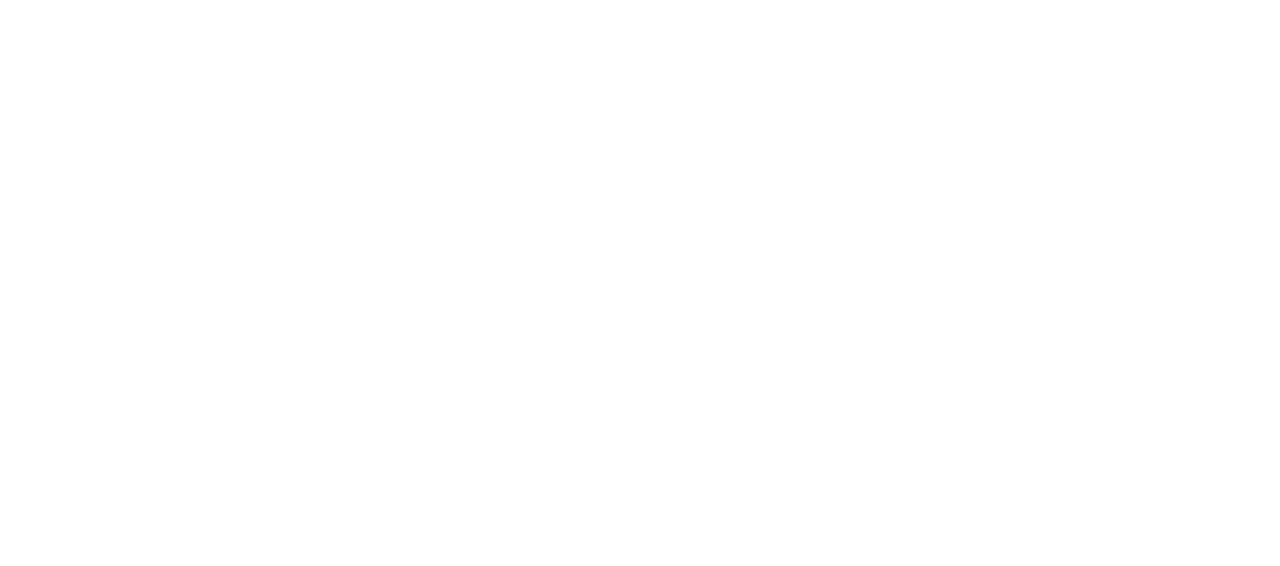
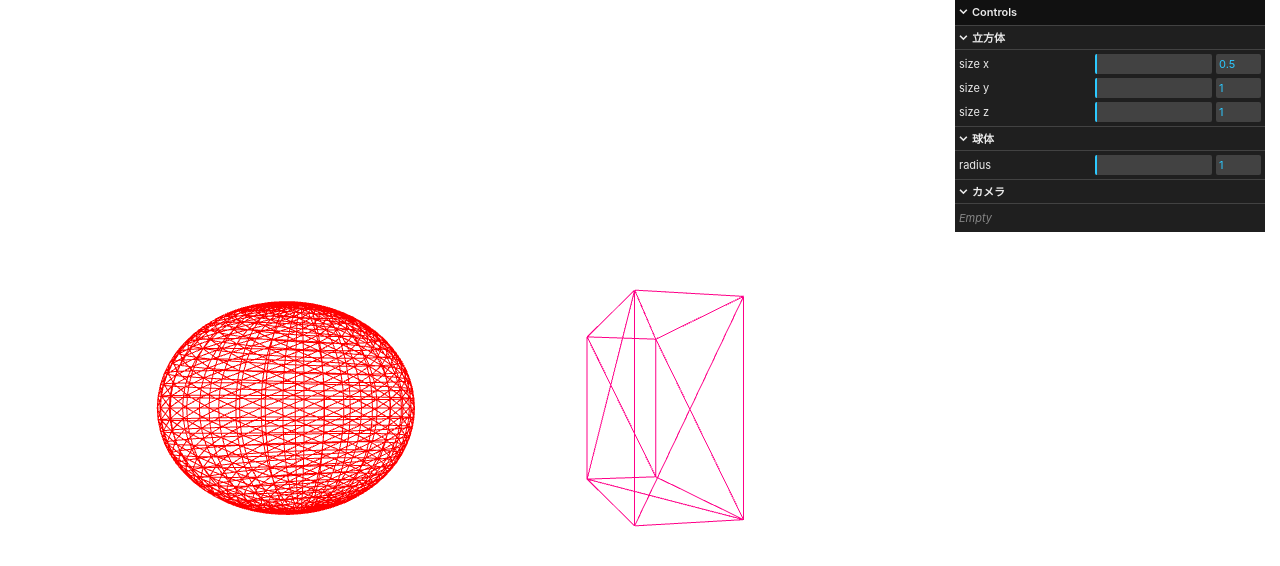
Before and after one commit to sausukei/sotsuken, a website: page index.html in a window 1280 px wide. Drawn offline with nearby package versions, Linux system fonts and the light colour scheme; animation ran at ten frames a second.

Commit message:
some change

```diff
--- a/index.html
+++ b/index.html
@@ -1,12 +1,128 @@
 <!DOCTYPE html>
-<html lang="en">
+<html lang="ja">
 <head>
     <meta charset="UTF-8">
     <meta name="viewport" content="width=device-width, initial-scale=1.0">
-    <title>Document</title>
+    <title>Virtual EC site</title>
 </head>
 <body>
+    <div></div>
+    <script type="importmap">
+        {
+        "imports": {
+            "three": "./node_modules/three/build/three.module.js",
+            "OrbitControls": "./node_modules/three/examples/jsm/controls/OrbitControls.js",
+            "Sphere": "./module/Sphere.js",
+            "three/addons/": "./node_modules/three/examples/jsm/"
+        }
+        }
+    </script>
+    <!-- <script type="module">
+        import Hello from './module/Hello.js';
+        // import Cube from './module/Cube.js';
+        import Sample from './module/egSample.js';
+        // Cube();
+        Hello();
+        Sample();
+    </script> -->
+    <script type="module">
+        import * as THREE from "three";
+        // import { THREE, scene, camera, renderer } from "https://code4fukui.github.io/egxr.js/egxr.js";
+        import { OrbitControls } from "OrbitControls";
+        import Sphere  from "Sphere";
+        import { GUI } from "three/addons/libs/lil-gui.module.min.js";
+        import { GLTFLoader } from 'three/addons/loaders/GLTFLoader.js';
 
+        let actions, settings;
+
+
+
+
+        function createPanel() {
+
+
+            const panel = new GUI( { width: 310 } );
+
+            const folder1 = panel.addFolder( '立方体' );
+            const folder2 = panel.addFolder( '球体' );
+            const folder3 = panel.addFolder( 'カメラ' );
+
+            settings = {
+                "size x": 0.5,
+                "size y": 1,
+                "size z": 1,
+                "radius": 1,
+            }
+
+            folder1.add(settings, "size x", 0.5, 5, 0.05).listen().onChange( function(x) {
+                setSize(x,settings["size y"],settings["size z"]);
+            });
+            folder1.add(settings, "size y", 1, 5, 0.05).listen().onChange( function(y) {
+                setSize(settings["size x"],y,settings["size z"]);
+            });
+            folder1.add(settings, "size z", 1, 5, 0.05).listen().onChange( function(z) {
+                setSize(settings["size x"],settings["size y"],z);
+            });
+            folder2.add(settings, "radius", 1, 5, 0.05).listen().onChange( function(x) {
+                sphere.changeSize(x);
+            });
+
+            folder1.open();
+            folder2.open();
+            folder3.open();
+
+
+        }
+
+        createPanel();
+        // import { Button } from "Button";
+        // add css
+
+        const scene = new THREE.Scene();
+        const camera = new THREE.PerspectiveCamera( 75, window.innerWidth / window.innerHeight, 0.1, 1000 );
+        const renderer = new THREE.WebGLRenderer({ antialias: true, alpha: true });
+        renderer.setSize( window.innerWidth, window.innerHeight );
+        document.body.appendChild( renderer.domElement );
+
+        const container = document.createElement( 'div' );
+        let geo = new THREE.BoxGeometry(0.5, 1, 1.5);
+        const wireframe = true;
+        const mat = new THREE.MeshBasicMaterial({ color: 0xff0088, wireframe });
+        let mesh = new THREE.Mesh(geo, mat);
+        const controls = new OrbitControls( camera, renderer.domElement);
+        camera.position.set( 0, 0, 1 );
+        scene.add(mesh);
+
+        const setSize = (x, y, z) =>{
+            geo = new THREE.BoxGeometry(x,y,z);
+            mesh.geometry.dispose();
+            mesh.geometry = geo;
+        }
+
+        let sphere = new Sphere();
+        let sphereMesh = sphere.createSphere();
+
+
+        scene.add(sphereMesh);
+
+        console.log(sphere);
+
+        renderer.setAnimationLoop(() => {
+            mesh.position.z = -2;
+            mesh.rotation.y += .005;
+
+            sphereMesh.rotation.y += .005;
+
+
+
+            // Update the argument of sphere here
+
+
+            renderer.render(scene, camera);
+        });
+            // sphere.rotation.y += .01;
+
+
+        </script>
 </body>
-<script type="module" src = "./index.js"></script>
 </html>
--- a/index.js
+++ /dev/null
@@ -1 +0,0 @@
-console.log("Hello");
--- /dev/null
+++ b/module/Cube.js
@@ -0,0 +1,60 @@
+// Import the necessary Three.js modules
+
+import * as THREE from 'three';
+
+// Create a scene
+const scene = new THREE.Scene();
+
+// Create a camera
+const camera = new THREE.PerspectiveCamera(75, window.innerWidth / window.innerHeight, 0.1, 1000);
+camera.position.z = 5;
+
+// Create a renderer
+const renderer = new THREE.WebGLRenderer();
+renderer.setSize(window.innerWidth, window.innerHeight);
+document.body.appendChild(renderer.domElement);
+
+// Create a cube geometry
+const geometry = new THREE.BoxGeometry(1, 1, 1);
+
+// Create a material
+const material = new THREE.MeshBasicMaterial({ color: 0xffa500 });
+
+// Create a cube mesh
+const cube = new THREE.Mesh(geometry, material);
+
+// Add the cube to the scene
+scene.add(cube);
+
+// Create a sphere geometry
+const Sgeometry = new THREE.SphereGeometry(0.6, 32, 32);
+
+// Create a material
+const Smaterial = new THREE.MeshBasicMaterial({ color: 0xff0000 });
+
+// Create a sphere mesh
+const sphere = new THREE.Mesh(Sgeometry, Smaterial);
+
+// Add the sphere to the scene
+scene.add(sphere);
+
+
+
+// Render the scene
+const animate = () => {
+    requestAnimationFrame(animate);
+    cube.rotation.x += Math.sin(0.01);
+    cube.rotation.y += 0.01;
+
+    sphere.position.x = 3;
+    sphere.position.y = 0.5;
+
+    renderer.render(scene, camera);
+
+}
+
+const Cube = () => {
+    animate();
+}
+
+export default Cube;
--- /dev/null
+++ b/module/Hello.js
@@ -0,0 +1,7 @@
+import time from "./time.js";
+const Hello = () =>{
+    console.log("Hello");
+    time();
+}
+
+export default Hello;
--- /dev/null
+++ b/module/Sphere.js
@@ -0,0 +1,47 @@
+import * as THREE from "three"
+
+
+// const Sphere = (props,deg) => {
+// //     const geo = new THREE.BoxGeometry(0.5, 1, 1.5);
+// //     const wireframe = true;
+// //     const mat = new THREE.MeshBasicMaterial({ color: 0xff0088, wireframe });
+// //     const mesh = new THREE.Mesh(geo, mat);
+
+//     const Sgeometry = new THREE.SphereGeometry(0.6, 32, 32);
+
+//     // Create a material
+//     const Smaterial = new THREE.MeshBasicMaterial({ color: 0xff0000, wireframe: true });
+
+//     // Create a sphere mesh
+//     const sphere = new THREE.Mesh(Sgeometry, Smaterial);
+//     sphere.position.x = -2;
+//     sphere.position.z = -2;
+//     sphere.rotation.y = deg;
+//     props.add(sphere);
+// }
+
+const Sphere = class{
+    constructor(){
+        this.sphere = null;
+    }
+
+    createSphere(){
+        let Sgeometry = new THREE.SphereGeometry(0.6, 32, 32);
+        const Smaterial = new THREE.MeshBasicMaterial({ color: 0xff0000, wireframe: true });
+        this.sphere = new THREE.Mesh(Sgeometry, Smaterial);
+        this.sphere.position.x = -2;
+        this.sphere.position.z = -2;
+        this.sphere.rotation.y = 0.5;
+        return this.sphere;
+    }
+
+    changeSize(e){
+        let Sgeometry = new THREE.SphereGeometry(e, 32, 32);
+        this.sphere.geometry.dispose();
+        this.sphere.geometry = Sgeometry;
+    }
+
+
+}
+
+export default Sphere;
--- /dev/null
+++ b/module/egSample.js
@@ -0,0 +1,19 @@
+import { THREE, scene, camera, renderer } from "https://code4fukui.github.io/egxr.js/egxr.js";
+
+const geo = new THREE.BoxGeometry(0.5, 1, 1.5);
+const wireframe = true;
+const mat = new THREE.MeshBasicMaterial({ color: 0xff0088, wireframe });
+const mesh = new THREE.Mesh(geo, mat);
+
+
+const Sample = () => {
+    scene.add(mesh);
+
+    renderer.setAnimationLoop(() => {
+        mesh.position.z = -2;
+        mesh.rotation.y += .01;
+        renderer.render(scene, camera);
+    });
+}
+
+export default Sample;
--- /dev/null
+++ b/package.json
@@ -0,0 +1,5 @@
+{
+  "dependencies": {
+    "three": "^0.160.0"
+  }
+}
```
Also changed, not shown: module/time.js (added, +7 -0 lines), module/UI.js (added), 1 other file.
